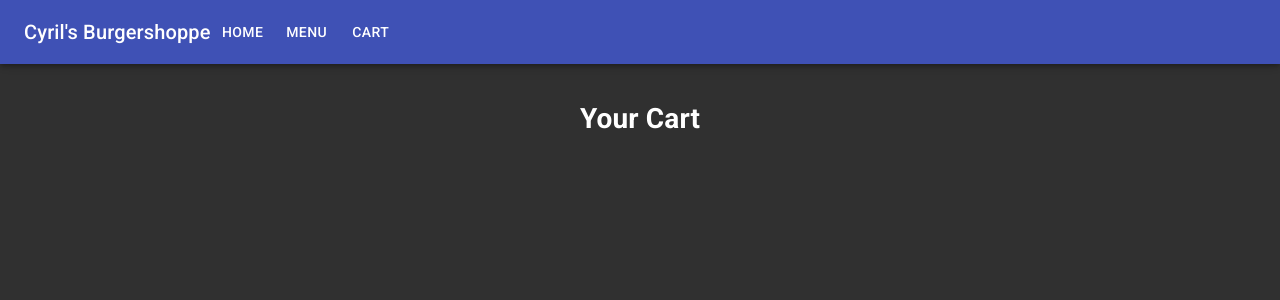
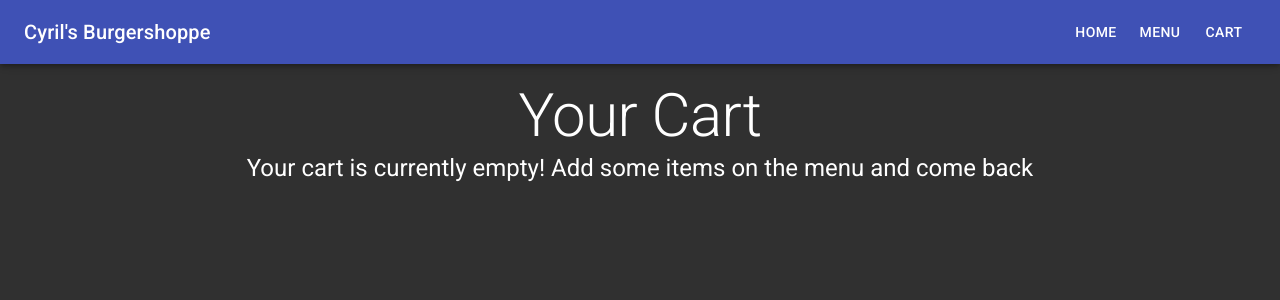
Before and after one commit to cyril-vandyke/burgershop, a React (Create React App) app: page /cart in a window 1280 px wide. Shown: the top 300 px of the page. Built offline with nearby package versions, Linux system fonts and the light colour scheme.

Commit message:
Some cleanup, add item removal to context

```diff
--- a/package.json
+++ b/package.json
@@ -4,6 +4,7 @@
   "private": true,
   "dependencies": {
     "@material-ui/core": "^4.11.0",
+    "@material-ui/icons": "^4.9.1",
     "@testing-library/jest-dom": "^5.11.4",
     "@testing-library/react": "^11.1.0",
     "@testing-library/user-event": "^12.1.10",
--- a/src/App.tsx
+++ b/src/App.tsx
@@ -1,4 +1,4 @@
-import React, { useState } from "react";
+import React from "react";
 import { ThemeProvider } from "@material-ui/core";
 import { createMuiTheme } from "@material-ui/core/styles";
 import CssBaseline from "@material-ui/core/CssBaseline";
@@ -6,7 +6,6 @@ import { BrowserRouter as Router } from "react-router-dom";
 import Routes from "./components/Routes";
 import Navigation from "./components/Navigation";
 import Box from "@material-ui/core/Box";
-import { MenuItem, OrderItem } from "./types";
 import CartProvider from "./CartProvider";
 
 const darkTheme = createMuiTheme({
--- a/src/CartProvider.tsx
+++ b/src/CartProvider.tsx
@@ -4,11 +4,13 @@ import { OrderItem } from "./types";
 export interface CartContextType {
   cartItems: OrderItem[];
   addItem: (item: OrderItem) => void;
+  removeItem: (index: number) => void;
 }
 
 export const CartContext = React.createContext<CartContextType>({
   cartItems: [],
   addItem: () => null,
+  removeItem: () => null,
 });
 
 const CartProvider: React.FC = ({ children }) => {
@@ -18,8 +20,13 @@ const CartProvider: React.FC = ({ children }) => {
     setCartItems([...cartItems, item]);
   };
 
+  const removeItem = (index: number) => {
+    console.log(cartItems[index]);
+    setCartItems([...cartItems.slice(0, index), ...cartItems.slice(index + 1)]);
+  };
+
   return (
-    <CartContext.Provider value={{ cartItems, addItem }}>
+    <CartContext.Provider value={{ cartItems, addItem, removeItem }}>
       {children}
     </CartContext.Provider>
   );
--- a/src/components/Cart.tsx
+++ b/src/components/Cart.tsx
@@ -1,16 +1,40 @@
 import React, { useContext } from "react";
 import { CartContext } from "../CartProvider";
+import List from "@material-ui/core/List";
+import ListItem from "@material-ui/core/ListItem";
+import ListItemText from "@material-ui/core/ListItemText";
+import ListItemSecondaryAction from "@material-ui/core/ListItemSecondaryAction";
+import IconButton from "@material-ui/core/IconButton";
+import DeleteIcon from "@material-ui/icons/Delete";
+import Typography from "@material-ui/core/Typography";
+import Divider from "@material-ui/core/Divider";
 
 const Cart: React.FC = () => {
-  const { cartItems } = useContext(CartContext);
+  const { cartItems, removeItem } = useContext(CartContext);
+
   return (
     <React.Fragment>
-      <h1>Your Cart</h1>
-      {cartItems.map((item) => (
-        <div>
-          {item.item} {item.size} {item.price}
-        </div>
-      ))}
+      <Typography variant="h2">Your Cart</Typography>
+      {cartItems.length === 0 ? (
+        <Typography variant="h5">
+          Your cart is currently empty! Add some items on the menu and come back
+        </Typography>
+      ) : (
+        <List style={{ width: "400px" }}>
+          {cartItems.map((item, index) => (
+            <ListItem button divider>
+              <ListItemText secondary={`${item.size} $${item.price}`}>
+                {item.item}
+              </ListItemText>
+              <ListItemSecondaryAction>
+                <IconButton onClick={() => removeItem(index)}>
+                  <DeleteIcon />
+                </IconButton>
+              </ListItemSecondaryAction>
+            </ListItem>
+          ))}
+        </List>
+      )}
     </React.Fragment>
   );
 };
--- a/src/components/Home.tsx
+++ b/src/components/Home.tsx
@@ -1,7 +1,12 @@
 import React from "react";
+import Typography from "@material-ui/core/Typography";
 
 const Home: React.FC = () => {
-  return <h1>Homepage</h1>;
+  return (
+    <Typography variant="h2" style={{ flexGrow: 1 }}>
+      Welcome to Cyril's Burgershoppe!
+    </Typography>
+  );
 };
 
 export default Home;
--- a/src/components/Menu.tsx
+++ b/src/components/Menu.tsx
@@ -44,7 +44,7 @@ const Menu: React.FC = () => {
 
   return (
     <React.Fragment>
-      <h1>Cyril's Burgermenue</h1>
+      <Typography variant="h2">Cyril's Burgermenue</Typography>
       <Container maxWidth="md">
         <Grid container spacing={3}>
           {opalMenu?.menu.map((menuItem) => (
@@ -64,7 +64,7 @@ const Menu: React.FC = () => {
                       }}
                     >
                       <Typography variant="body2">
-                        {option.size} : ${option.price}
+                        {option.size} ${option.price}
                       </Typography>
                       <Button
                         variant="outlined"
--- a/src/components/Navigation.tsx
+++ b/src/components/Navigation.tsx
@@ -9,7 +9,10 @@ const Navigation: React.FC = () => {
   return (
     <AppBar>
       <Toolbar>
-        <Typography variant="h6">Cyril's Burgershoppe</Typography>
+        <Typography variant="h6" style={{ flexGrow: 1 }}>
+          Cyril's Burgershoppe
+        </Typography>
+        <div>
           <Button component={RouterLink} to="/">
             Home
           </Button>
@@ -19,6 +22,7 @@ const Navigation: React.FC = () => {
           <Button component={RouterLink} to="/cart">
             Cart
           </Button>
+        </div>
       </Toolbar>
     </AppBar>
   );
```
Also changed, not shown: 1 other file (tests, documents, lock files or other folders). Lines whose indentation alone changed are shown as unchanged.
